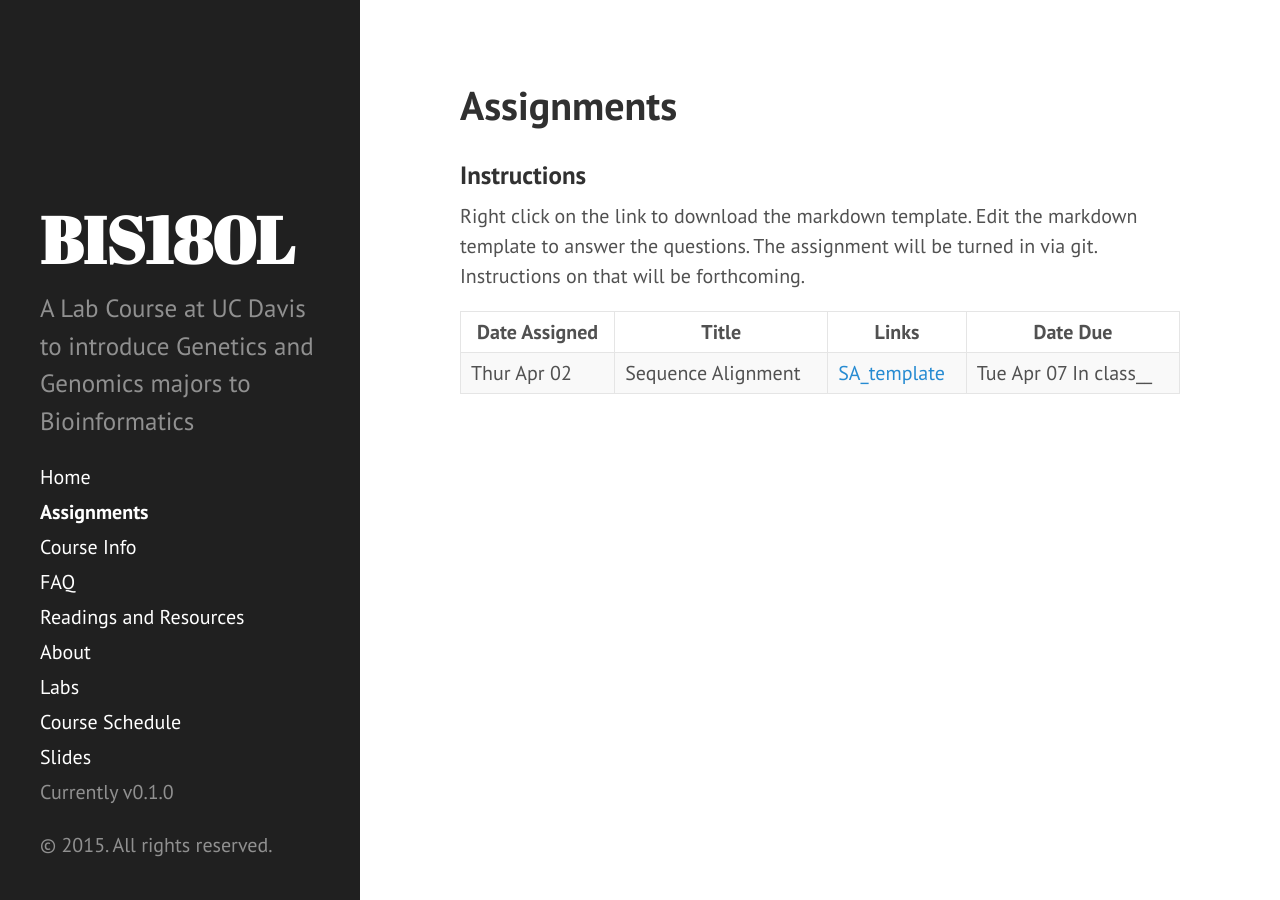
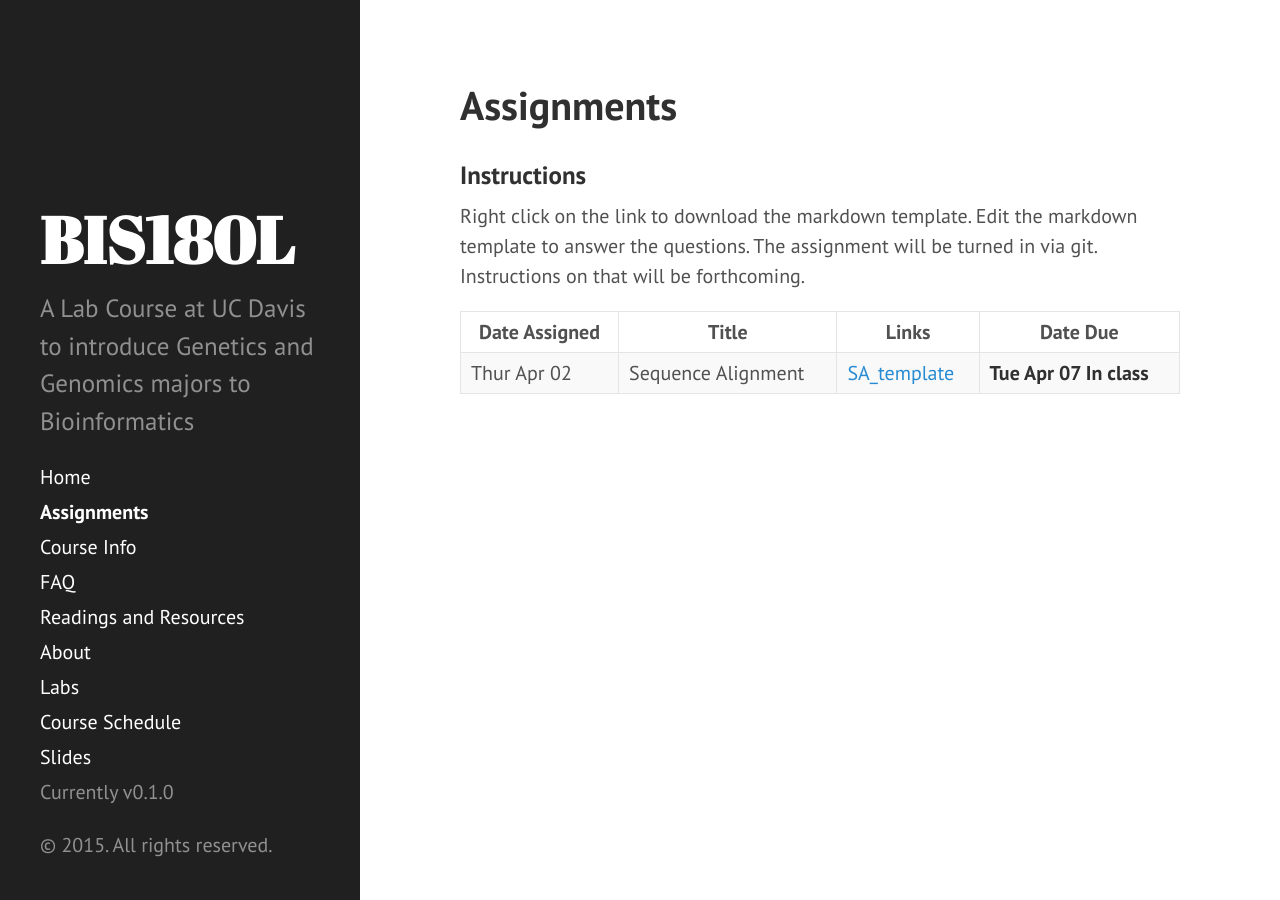
Before and after one commit to rjcmarkelz/BIS180L_web, a Jekyll site: the page built from Assignments.md, in a window 1280 px wide. Built offline with Jekyll 4.4.1, drawn with Linux system fonts in a browser that asks for light colours; Markdown is read by kramdown in place of the engine named in the settings.

Commit message:
fixed typos unit1-worksheet

```diff
--- a/Assignments.md
+++ b/Assignments.md
@@ -9,4 +9,4 @@ Right click on the link to download the markdown template.  Edit the markdown te
 
 | Date Assigned | Title              | Links                             | Date Due       |
 |---------------|--------------------|-----------------------------------|----------------|
-| Thur Apr 02   | Sequence Alignment | [SA_template](unit1-worksheet.md) | Tue Apr 07 In class__ |
+| Thur Apr 02   | Sequence Alignment | [SA_template](unit1-worksheet.md) | __Tue Apr 07 In class__ |
```
